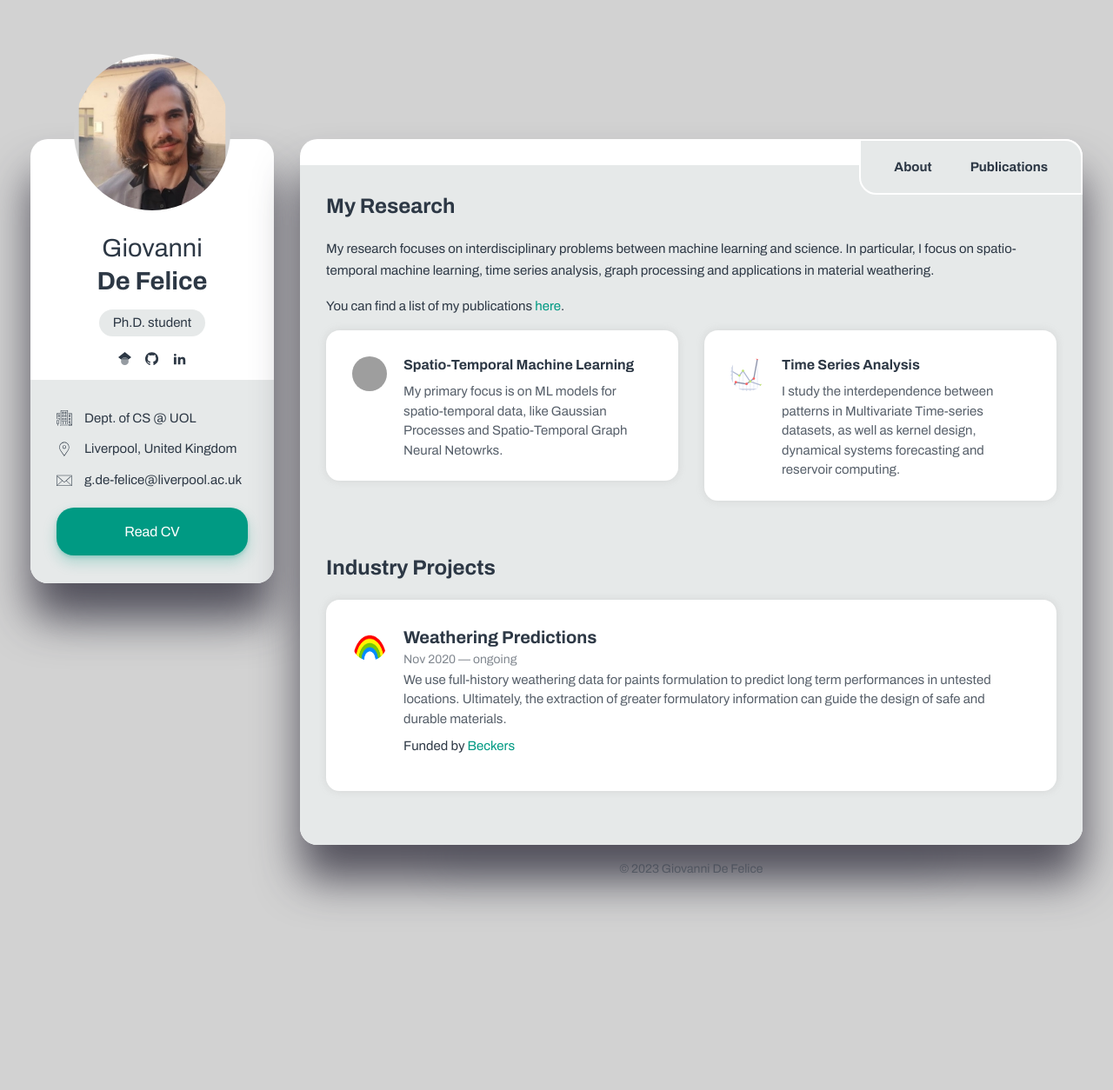
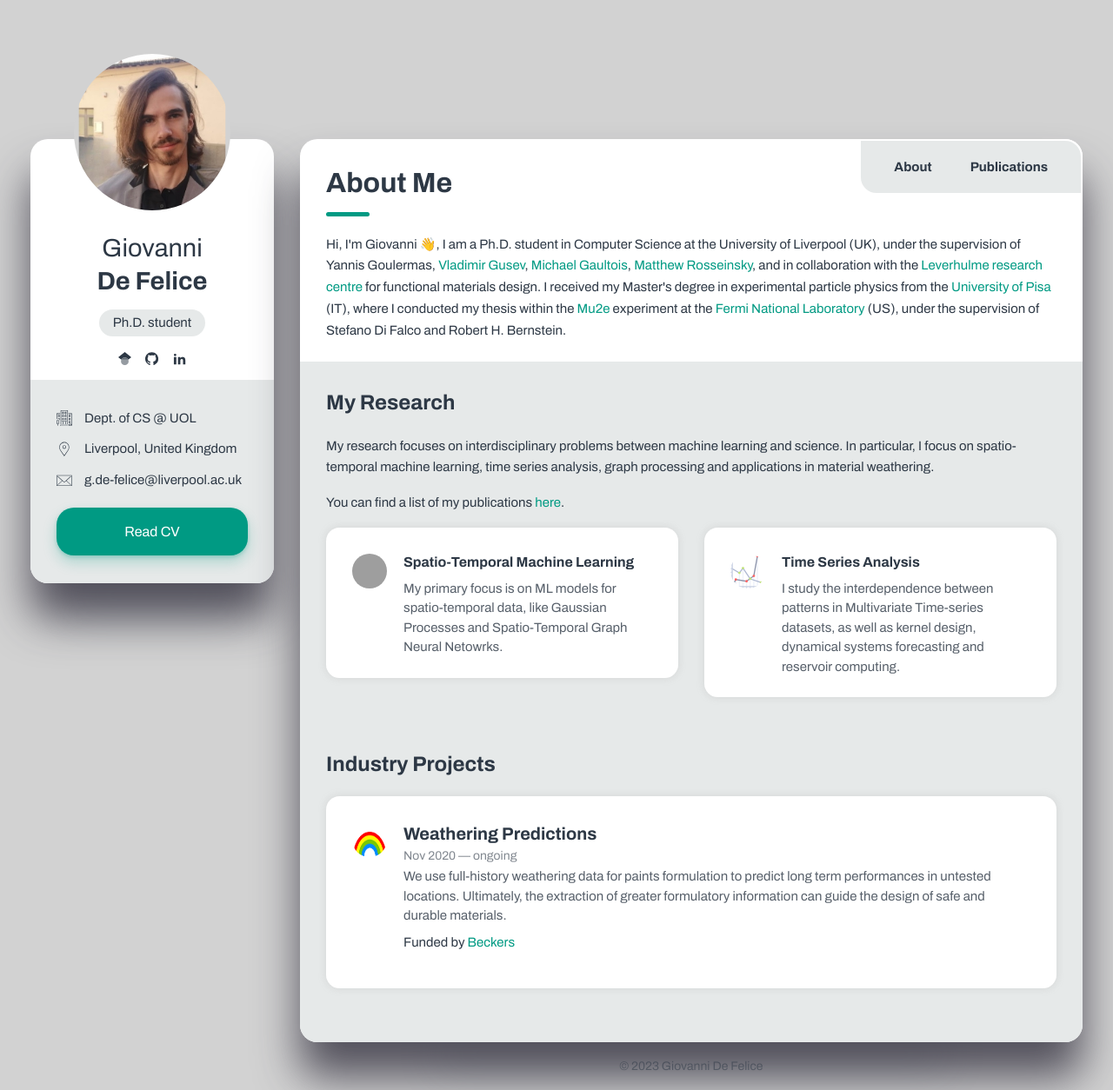
Before and after one commit to gdefe/gdefe.github.io, a Jekyll site: the page built from index.html, in a window 1280 px wide. Shown: the whole page at 87% size. Built offline with Jekyll 4.4.1, drawn with Linux system fonts in a browser that asks for light colours; grey boxes are pictures that could not be loaded.

Commit message:
refix header

```diff
--- a/index.html
+++ b/index.html
@@ -2,7 +2,11 @@
 title: About
 layout: page
 ---
-
+<!-- ABOUT -->
+<div class="pb-0 pb-sm-2">
+    <h1 class="title title--h1 first-title title__separate">About Me</h1>
+    <p> Hi, I'm Giovanni 👋, I am a Ph.D. student in Computer Science at the University of Liverpool (UK), under the supervision of Yannis Goulermas, <a href="https://www.vlgusev.co.uk/" class="highlighted">Vladimir Gusev</a>, <a href="http://www.michaelgaultois.com/" class="highlighted">Michael Gaultois</a>, <a href="https://www.liverpool.ac.uk/chemistry/staff/matthew-rosseinsky/" class="highlighted">Matthew Rosseinsky</a>, and in collaboration with the <a href="https://www.liverpool.ac.uk/leverhulme-research-centre/" class="highlighted"> Leverhulme research centre </a> for functional materials design. I received my Master's degree in experimental particle physics from the <a href="https://www.unipi.it/index.php/english" class="highlighted"> University of Pisa</a> (IT), where I conducted my thesis within the <a href="https://mu2e.fnal.gov/" class="highlighted"> Mu2e</a> experiment at the <a href="https://www.fnal.gov/" class="highlighted"> Fermi National Laboratory</a> (US), under the supervision of Stefano Di Falco and Robert H. Bernstein.</p>
+</div>
 <!-- What -->
 <div class="box-inner pb-0">
     <h2 class="title title--h3">My Research</h2>
```
